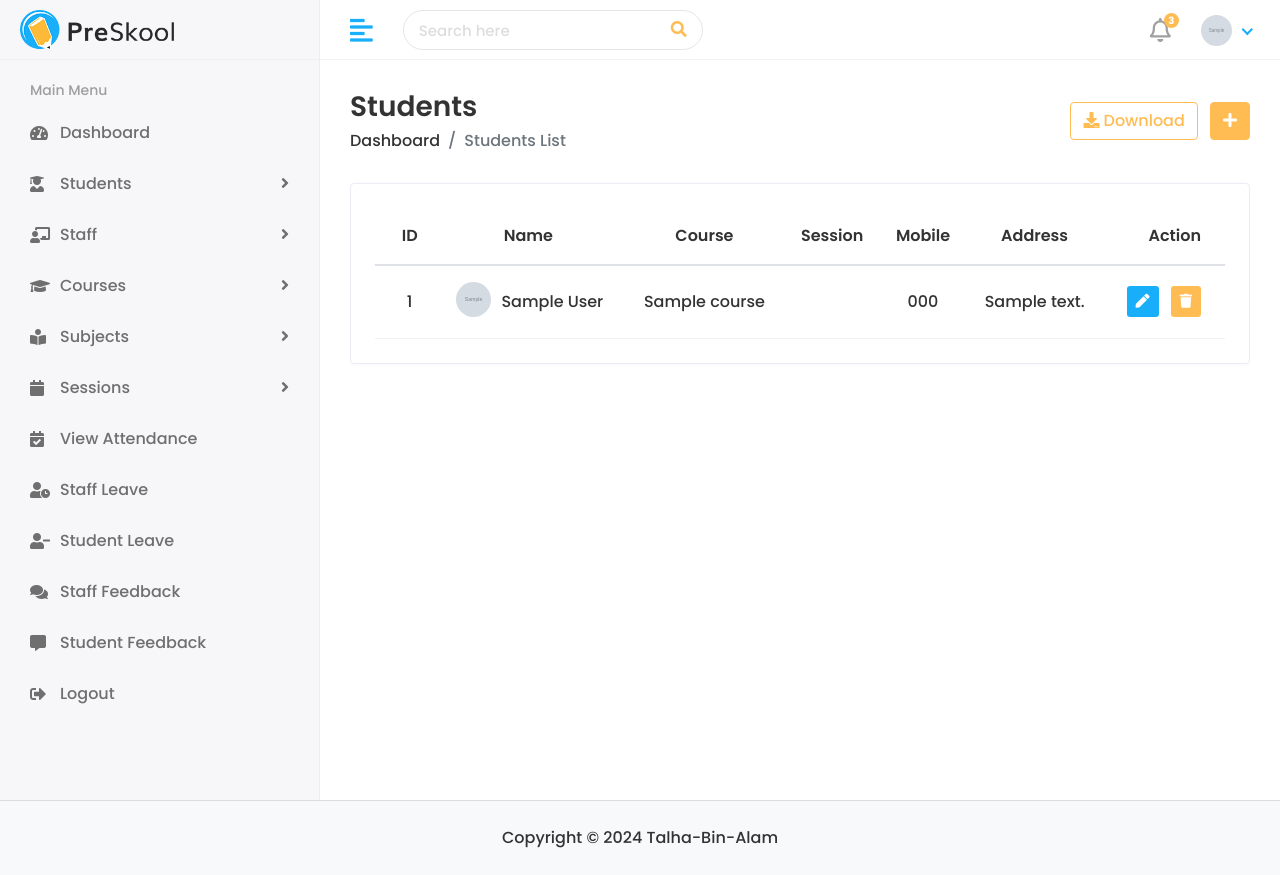
After one commit to talhabinalam/student-management-system, a Django app: page /hod/student/view/ in a window 1280 px wide. The commit adds this page. Run offline with Django 5.2, Linux system fonts and the light colour scheme; a user stored in the database is signed in; tables that the repository leaves empty hold one stand-in row (values such as "Sample post"); grey boxes marked "Sample" are stand-in pictures; data that the repository does not hold is empty; some libraries are stand-ins or nearby versions.

Commit message:
added student views

```diff
--- /dev/null
+++ b/app/middleware/login_required.py
@@ -0,0 +1,13 @@
+from django.shortcuts import redirect
+from django.urls import reverse
+
+class LoginRequiredMiddleware:
+    def __init__(self, get_response):
+        self.get_response = get_response
+
+    def __call__(self, request):
+        # Exclude certain URLs from login check
+        excluded_urls = [reverse('login')]  # Add more public routes here
+        if not request.user.is_authenticated and request.path not in excluded_urls:
+            return redirect('login')
+        return self.get_response(request)
--- a/app/models.py
+++ b/app/models.py
@@ -1,5 +1,6 @@
 from django.contrib.auth.models import AbstractUser, BaseUserManager
 from django.db import models
+
 
 class CustomUserManager(BaseUserManager):
     def create_user(self, email, password=None, **extra_fields):
--- a/student_management/hod_views.py
+++ b/student_management/hod_views.py
@@ -5,7 +5,6 @@ from django.contrib import messages
 from app.models import *
 
 
-@login_required()
 def home(request):
     return render(request, 'hod/home.html')
 
@@ -51,9 +50,6 @@ def add_student(request):
         course = Course.objects.get(id=course_id)
         session = Session.objects.get(id=session_id)
 
-        print(course)
-        print(session)
-
         student = Student(
             user=user,
             gender=gender,
@@ -70,3 +66,22 @@ def add_student(request):
         'sessions' : session,
     }
     return render(request, 'hod/add-student.html', context)
+
+
+
+def student_list(request):
+    students = Student.objects.all()
+
+    context = {
+        'students':students,
+    }
+    return render(request, 'hod/view-student.html', context)
+
+
+
+def student_details(request, id):
+    student = Student.objects.get(id=id)
+    context = {
+        'student':student,
+    }
+    return render(request, 'hod/student-details.html', context)
--- a/student_management/settings.py
+++ b/student_management/settings.py
@@ -37,6 +37,7 @@ MIDDLEWARE = [
     'django.contrib.auth.middleware.AuthenticationMiddleware',
     'django.contrib.messages.middleware.MessageMiddleware',
     'django.middleware.clickjacking.XFrameOptionsMiddleware',
+    'app.middleware.login_required.LoginRequiredMiddleware',
 ]
 
 ROOT_URLCONF = 'student_management.urls'
--- a/student_management/urls.py
+++ b/student_management/urls.py
@@ -15,6 +15,8 @@ urlpatterns = [
     # hod
     path('hod/home/', hod_views.home, name='hod_home'),
     path('hod/student/add/', hod_views.add_student, name='add_student'),
+    path('hod/student/view/', hod_views.student_list, name='student_list'),
+    path('hod/student/details/<int:id>/', hod_views.student_details, name='student_details'),
 
     # staff
     # path('staff/home/', staff_views.home, name='staff-home'),
--- /dev/null
+++ b/templates/hod/view-student.html
@@ -0,0 +1,81 @@
+{% extends 'base.html' %}
+{% load static %}
+{% block content %}
+        <div class="page-wrapper">
+            <div class="content container-fluid">
+               <div class="page-header">
+                  <div class="row align-items-center">
+                     <div class="col">
+                        <h3 class="page-title">Students</h3>
+                        <ul class="breadcrumb">
+                           <li class="breadcrumb-item"><a href="index.html">Dashboard</a></li>
+                           <li class="breadcrumb-item active">Students List</li>
+                        </ul>
+                     </div>
+                     <div class="col-auto text-right float-right ml-auto">
+                        <a href="#" class="btn btn-outline-primary mr-2"><i class="fas fa-download"></i> Download</a>
+                        <a href="add-student.html" class="btn btn-primary"><i class="fas fa-plus"></i></a>
+                     </div>
+                  </div>
+               </div>
+               <div class="row">
+                  <div class="col-sm-12">
+                     <div class="card card-table">
+                        <div class="card-body">
+                           <div class="table-responsive">
+                              <table class="table table-hover table-center mb-0 datatable">
+                                 <thead>
+                                    <tr style="text-align: center">
+                                       <th>ID</th>
+                                       <th>Name</th>
+                                       <th>Course</th>
+                                       <th>Session</th>
+                                       <th>Mobile</th>
+                                       <th>Address</th>
+                                       <th class="text-right">Action</th>
+                                    </tr>
+                                 </thead>
+                                 <tbody>
+                                 {% for student in students %}
+                                    <tr style="text-align: center">
+                                       <td>{{ student.id }}</td>
+                                       <td>
+                                          <h2 class="table-avatar">
+                                        <a href="{% url 'student_details' student.id %}" class="avatar avatar-sm mr-2">
+                                            {% if student.user.photo %}
+                                                <img class="avatar-img rounded-circle" src="{{ student.user.photo.url }}" alt="User Image" style="width: 35px; height: 35px; object-fit: cover;">
+                                            {% else %}
+                                                <img class="avatar-img rounded-circle" src="{% static 'assets/img/profiles/avatar-01.jpg' %}" alt="User Image" style="width: 35px; height: 35px; object-fit: cover;">
+                                            {% endif %}
+                                        </a>
+                                         <a href="{% url 'student_details' student.id %}">{{ student.user.first_name }} {{ student.user.last_name }}</a>
+                                          </h2>
+                                       </td>
+                                       <td>{{ student.course }}</td>
+                                       <td>{{ student.session }}</td>
+                                       <td>{{ student.user.mobile }}</td>
+                                       <td>{{ student.user.address }}</td>
+                                       <td class="text-right">
+                                          <div class="actions">
+                                             <a href="edit-student.html" class="btn btn-sm bg-success-light mr-2">
+                                             <i class="fas fa-pen"></i>
+                                             </a>
+                                             <a href="#" class="btn btn-sm bg-danger-light">
+                                             <i class="fas fa-trash"></i>
+                                             </a>
+                                          </div>
+                                       </td>
+                                    </tr>
+                                 {% endfor %}
+                                 </tbody>
+                              </table>
+                           </div>
+                        </div>
+                     </div>
+                  </div>
+               </div>
+            </div>
+        </div>
+
+
+{% endblock %}
--- a/templates/include/sidebar.html
+++ b/templates/include/sidebar.html
@@ -15,7 +15,7 @@
                     <a href="#"><i class="fas fa-user-graduate"></i> <span> Students</span> <span class="menu-arrow"></span></a>
                     <ul>
                        <li><a href="{% url 'add_student' %}">Add Student </a></li>
-                       <li><a href="add-student.html">View Student </a></li>
+                       <li><a href="{% url 'student_list' %}">View Student </a></li>
                     </ul>
                  </li>
                  <li class="submenu">
```
Also changed, not shown: student_management/views.py (+14 -13 lines), templates/hod/student-details.html (added, +81 -0 lines), templates/base.html (line endings or trailing spaces).
